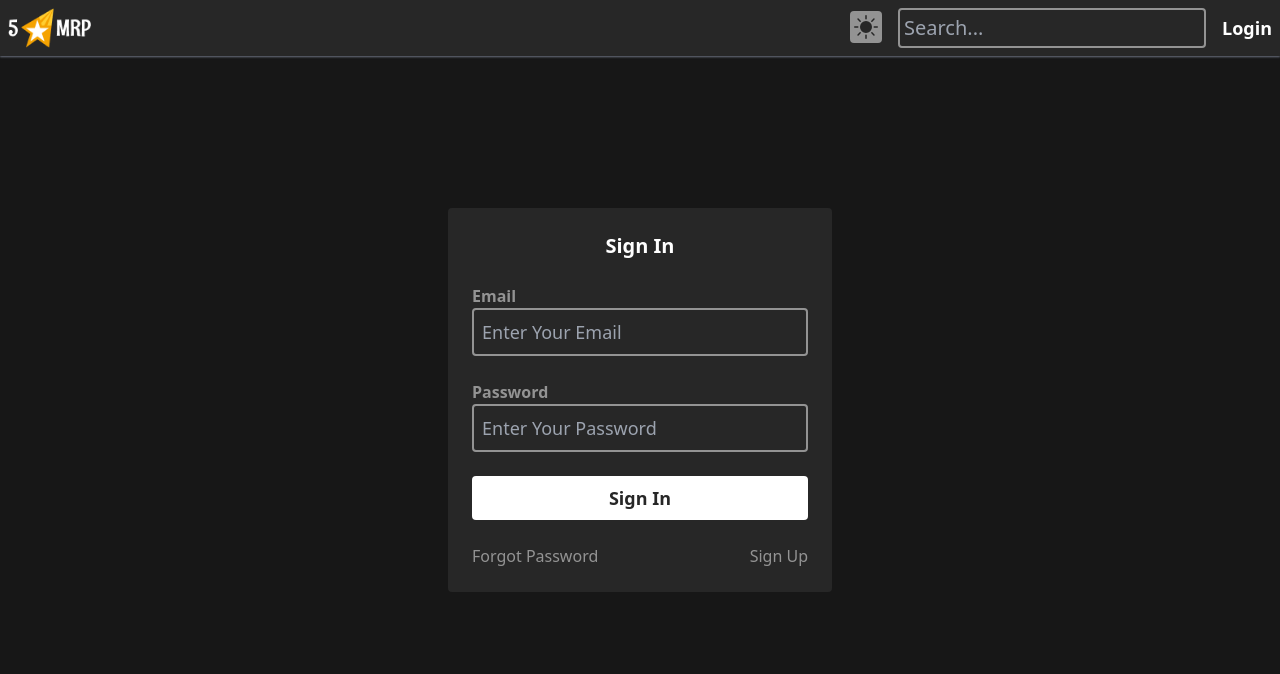
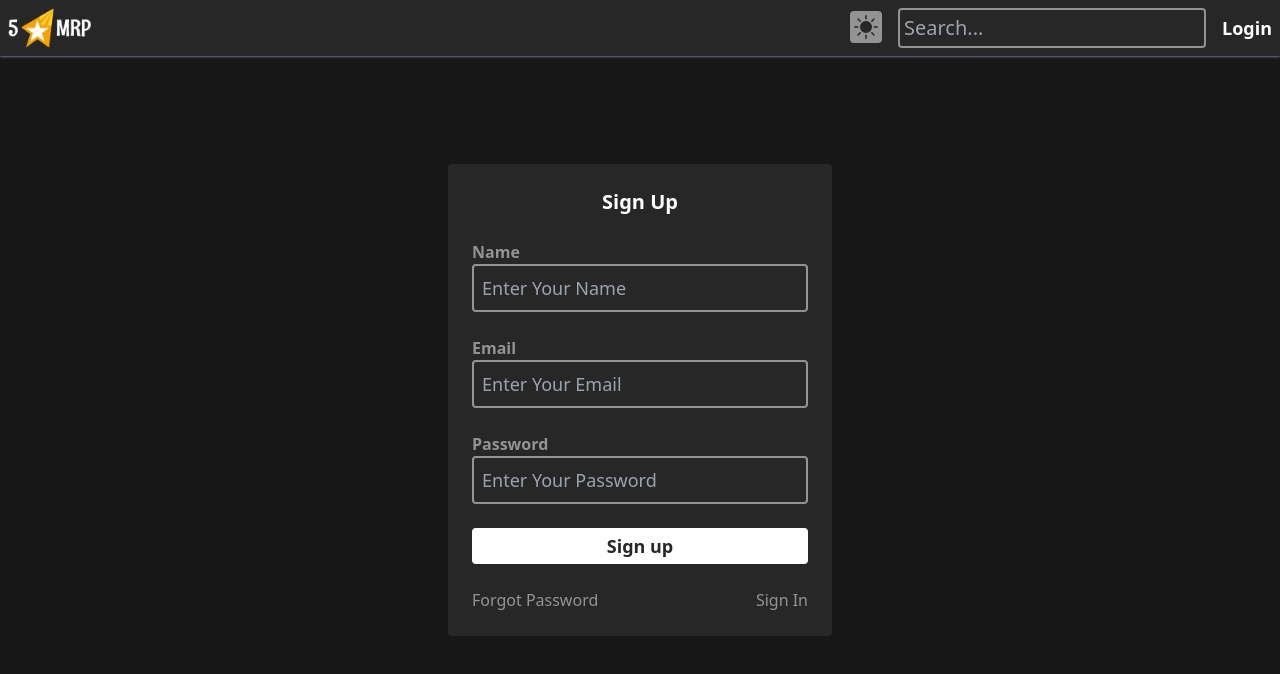
Before and after one commit to Awais512/ReviewApp, a React (Create React App) app: page / in a window 1280 px wide. Shown: the top 674 px of the page. Built offline with nearby package versions, Linux system fonts and the light colour scheme; the HTML template or start-up script is replaced by a standard one.

Commit message:
Sign Up form

```diff
--- a/src/App.js
+++ b/src/App.js
@@ -1,10 +1,12 @@
 import { Navbar, Signin } from './components';
+import Signup from './components/Signup';
 
 function App() {
   return (
     <>
       <Navbar />
-      <Signin />
+      {/* <Signin /> */}
+      <Signup />
     </>
   );
 }
--- a/src/components/Form/Submit.jsx
+++ b/src/components/Form/Submit.jsx
@@ -4,7 +4,7 @@ const Submit = ({ value }) => {
   return (
     <input
       type='submit'
-      className='w-full rounded bg-white text-secondary p-2 hover:bg-opacity-90 transition font-semibold text-lg cursor-pointer p-1'
+      className='w-full rounded bg-white text-secondary  hover:bg-opacity-90 transition font-semibold text-lg cursor-pointer p-1'
       value={value}
     />
   );
--- /dev/null
+++ b/src/components/Signup.jsx
@@ -0,0 +1,53 @@
+import React from 'react';
+import Container from './Container';
+import FormInput from './Form/FormInput';
+import Submit from './Form/Submit';
+import Title from './Form/Title';
+const Signup = () => {
+  return (
+    <div className='fixed inset-0 bg-primary -z-20 flex justify-center items-center'>
+      <Container>
+        <form className='bg-secondary rounded p-6 w-96 space-y-6'>
+          <Title>Sign Up</Title>
+
+          <FormInput
+            label='Name'
+            placeholder='Enter Your Name'
+            name='name'
+            type='text'
+          />
+          <FormInput
+            label='Email'
+            placeholder='Enter Your Email'
+            name='email'
+            type='text'
+          />
+          <FormInput
+            label='Password'
+            placeholder='Enter Your Password'
+            name='password'
+            type='password'
+          />
+
+          <Submit value='Sign up' />
+          <div className='flex justify-between'>
+            <a
+              className='text-dark-subtle hover:text-white transition'
+              href='/forgot'
+            >
+              Forgot Password
+            </a>
+            <a
+              className='text-dark-subtle hover:text-white transition'
+              href='/signin'
+            >
+              Sign In
+            </a>
+          </div>
+        </form>
+      </Container>
+    </div>
+  );
+};
+
+export default Signup;
```
